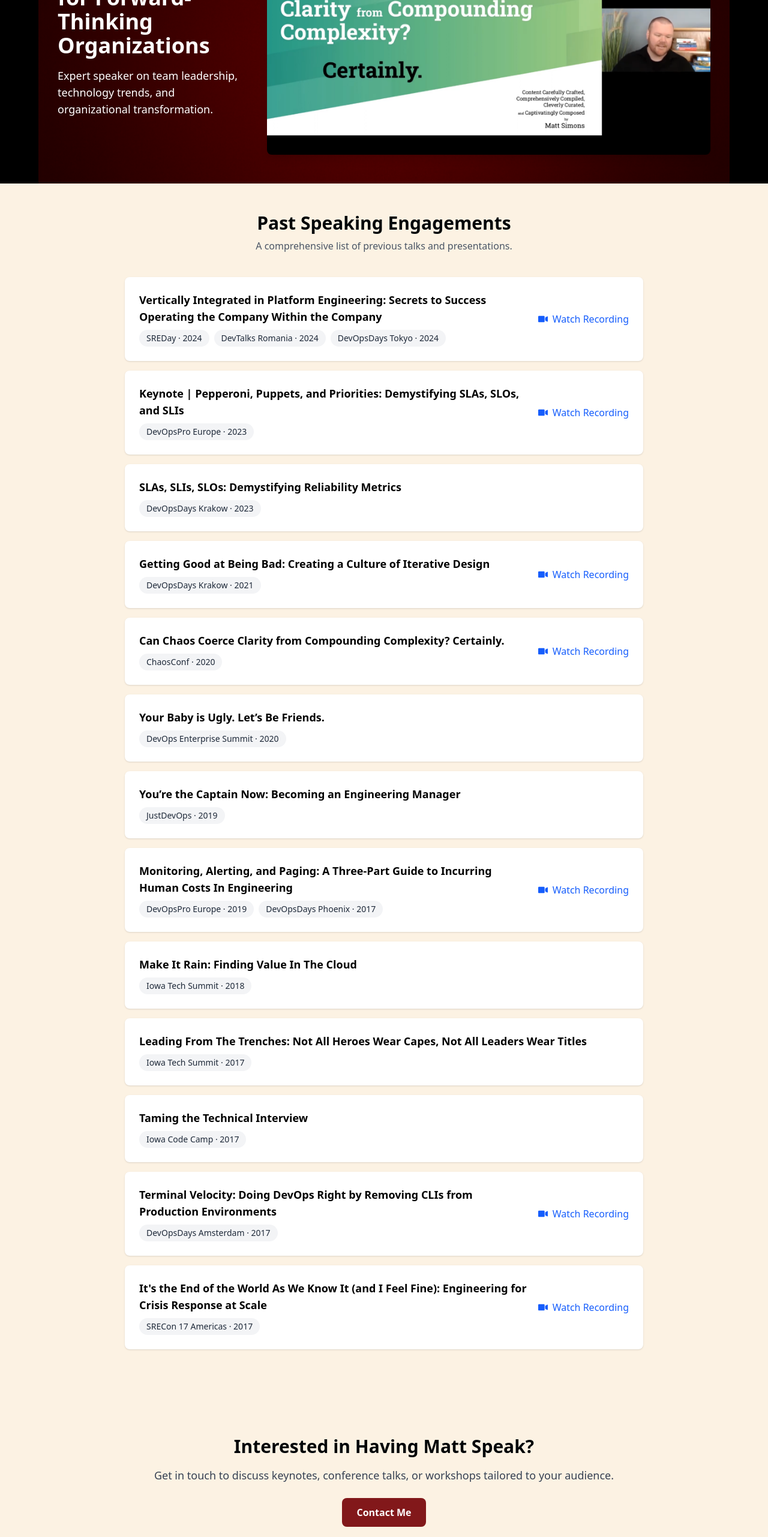
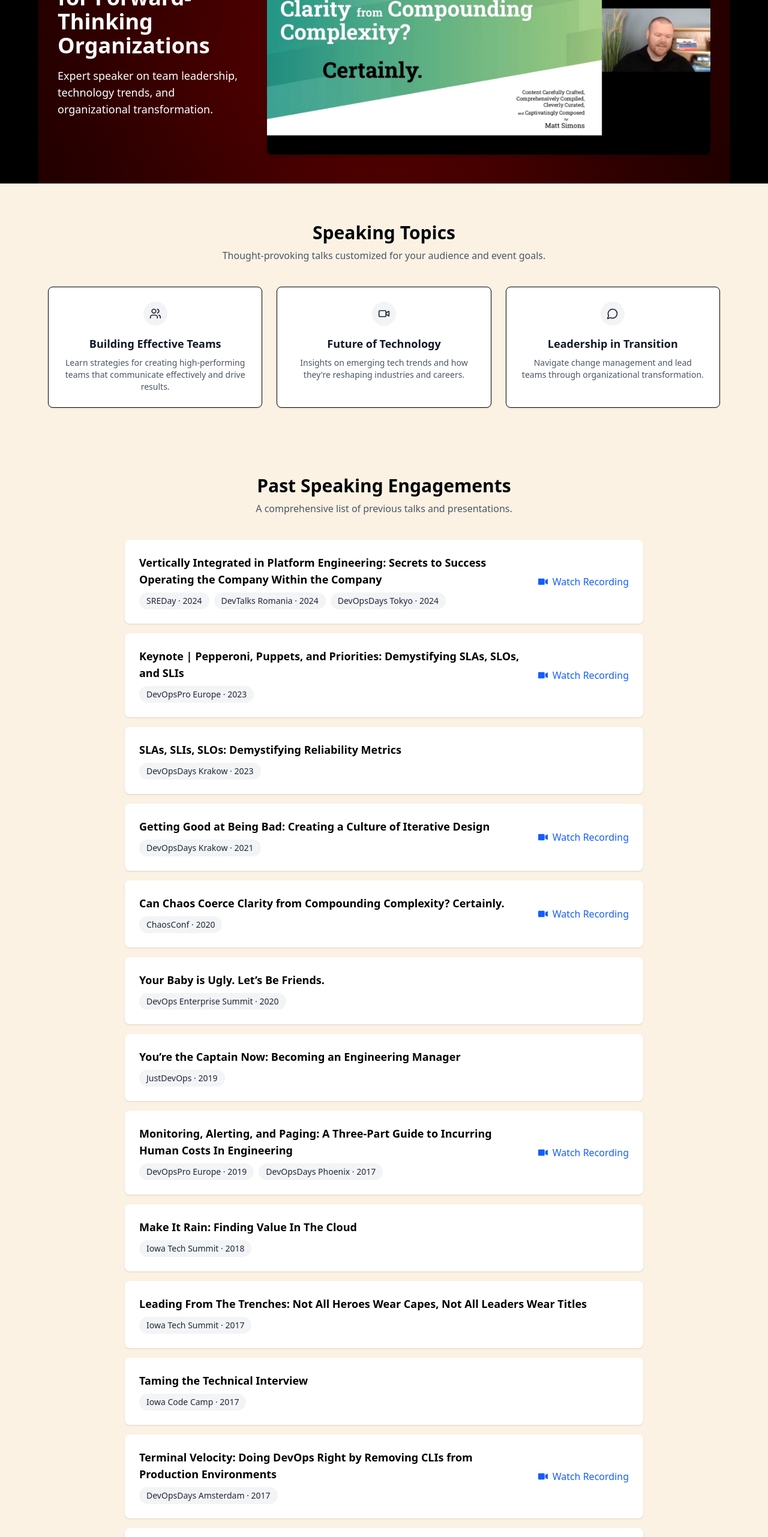
Before and after one commit to thatsimonsguy/career-site, a Next.js app: page /public-speaking in a window 1280 px wide. Shown: the part 234-2797 px from the top of the page at 60% size. Built offline with nearby package versions, Linux system fonts and the light colour scheme.

Commit message:
adding topics component for public speaking page

```diff
--- /dev/null
+++ b/app/public-speaking/PublicSpeakingTopics.tsx
@@ -0,0 +1,46 @@
+'use client';
+
+import { Users, Video, MessageCircle } from 'lucide-react';
+
+const topics = [
+    {
+        title: "Building Effective Teams",
+        description: "Learn strategies for creating high-performing teams that communicate effectively and drive results.",
+        icon: <Users className="w-5 h-5" />,
+    },
+    {
+        title: "Future of Technology",
+        description: "Insights on emerging tech trends and how they're reshaping industries and careers.",
+        icon: <Video className="w-5 h-5" />,
+    },
+    {
+        title: "Leadership in Transition",
+        description: "Navigate change management and lead teams through organizational transformation.",
+        icon: <MessageCircle className="w-5 h-5" />,
+    },
+];
+
+export default function SpeakingTopics() {
+    return (
+        <section className="py-16">
+            <div className="max-w-6xl mx-auto px-4">
+                <h2 className="text-3xl font-bold text-center mb-2">Speaking Topics</h2>
+                <p className="text-center text-gray-600 mb-10">
+                    Thought-provoking talks customized for your audience and event goals.
+                </p>
+
+                <div className="grid gap-6 md:grid-cols-3">
+                    {topics.map((topic, idx) => (
+                        <div key={idx} className="border rounded-lg p-6 text-center bg-white shadow-sm">
+                            <div className="w-10 h-10 mx-auto mb-4 rounded-full bg-gray-100 flex items-center justify-center text-gray-800">
+                                {topic.icon}
+                            </div>
+                            <h3 className="text-lg font-semibold text-gray-900 mb-2">{topic.title}</h3>
+                            <p className="text-gray-600 text-sm">{topic.description}</p>
+                        </div>
+                    ))}
+                </div>
+            </div>
+        </section>
+    );
+}
--- a/app/public-speaking/page.tsx
+++ b/app/public-speaking/page.tsx
@@ -8,32 +8,15 @@ import Image from "next/image";
 import PublicSpeakingHero from "./PublicSpeakingHero";
 import PublicSpeakingMap from "./PublicSpeakingMap";
 import PublicSpeakingList from "./PublicSpeakingList";
+import PublicSpeakingTopics from "./PublicSpeakingTopics";
 
 export default function PublicSpeakingPage() {
     return (
         <>
             <Header />
             <PublicSpeakingHero />
+            <PublicSpeakingTopics />
             <PublicSpeakingList />
-            <main className="max-w-6xl mx-auto py-8 px-4">
-                {/* Talks List */}
-
-
-                {/* Call to Action */}
-                <section className="mt-16 text-center">
-                    <h2 className="text-3xl font-semibold mb-4">Interested in Having Matt Speak?</h2>
-                    <p className="text-lg text-gray-700 mb-6">
-                        Get in touch to discuss keynotes, conference talks, or workshops tailored to your audience.
-                    </p>
-                    <a
-                        href="/contact"
-                        className="inline-block bg-red-900 text-white px-6 py-3 rounded-lg font-semibold hover:bg-red-700 transition"
-                    >
-                        Contact Me
-                    </a>
-                </section>
-            </main>
-
             <Footer />
         </>
     );
--- a/package.json
+++ b/package.json
@@ -10,6 +10,7 @@
   },
   "dependencies": {
     "keen-slider": "^6.8.6",
+    "lucide-react": "^0.507.0",
     "next": "15.3.1",
     "react": "^19.0.0",
     "react-dom": "^19.0.0",
```
Also changed, not shown: 1 other file (tests, documents, lock files or other folders).
